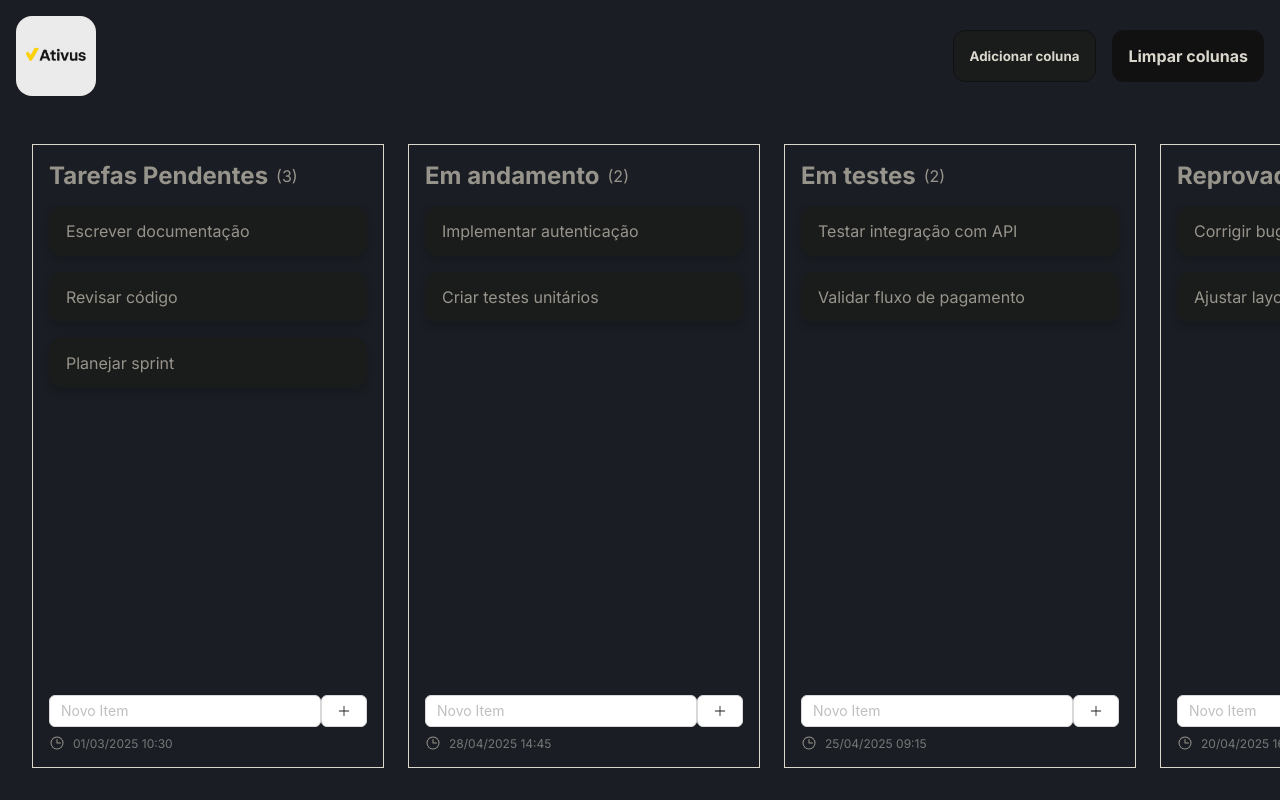
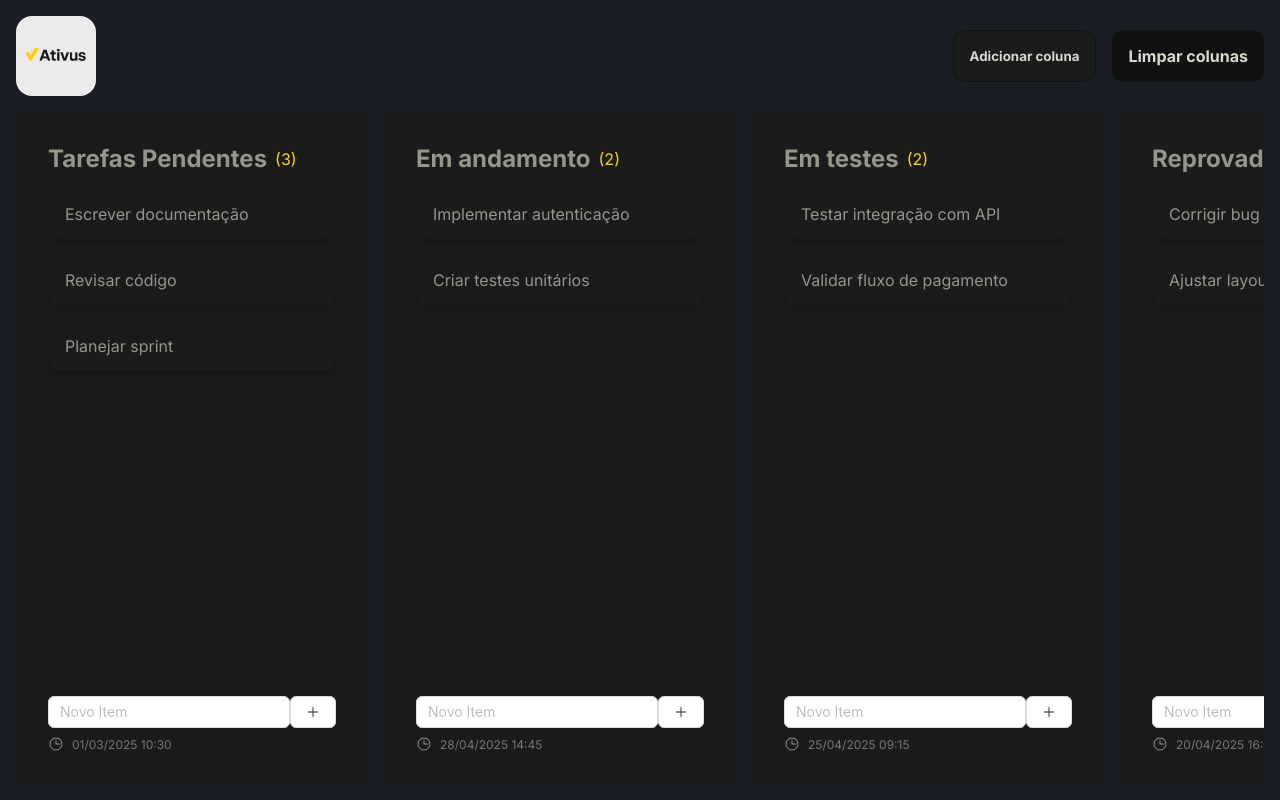
Before and after one commit to RafaelHDSV/Ativus, a React (Vite) app: page / in a window 1280 px wide. Built offline with nearby package versions, Linux system fonts and the light colour scheme.

Commit message:
fix: adjust padding and gap in app and column styles for improved layout

```diff
--- a/src/App.module.scss
+++ b/src/App.module.scss
@@ -2,6 +2,8 @@
   display: flex;
   flex-direction: column;
   background-color: $gray;
+  padding: 1rem;
+  gap: 1rem;
   height: 100vh;
 
   .navbar {
@@ -9,7 +11,6 @@
     justify-content: space-between;
     align-items: center;
     width: 100%;
-    padding: 1rem;
 
     .imageLogo {
       background-color: $white;
@@ -41,8 +42,7 @@
   .columnsContainer {
     display: flex;
     height: 100%;
-    padding: 2rem;
-    gap: 1.5rem;
+    gap: 1rem;
     overflow-x: scroll;
   }
 }
--- a/src/components/Column/Column.module.scss
+++ b/src/components/Column/Column.module.scss
@@ -2,13 +2,14 @@
   display: flex;
   flex-direction: column;
   justify-content: space-between;
-  border: 1px solid $white-2;
   color: $light-gray;
+  background-color: $gray-2;
   min-width: 22rem;
   padding: 1rem;
   user-select: none;
-  padding: 1rem;
+  padding: 2rem;
   gap: 3rem;
+  border-radius: 0.5rem;
 
   .content {
     display: flex;
@@ -19,6 +20,10 @@
       display: flex;
       align-items: center;
       gap: 0.5rem;
+
+      span {
+        color: $primary-color;
+      }
     }
 
     .itemsContainer {
```
